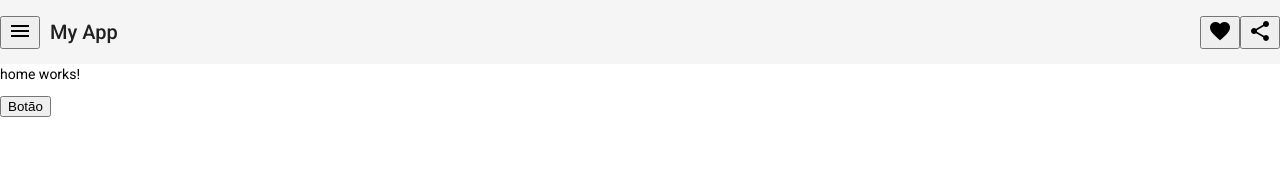
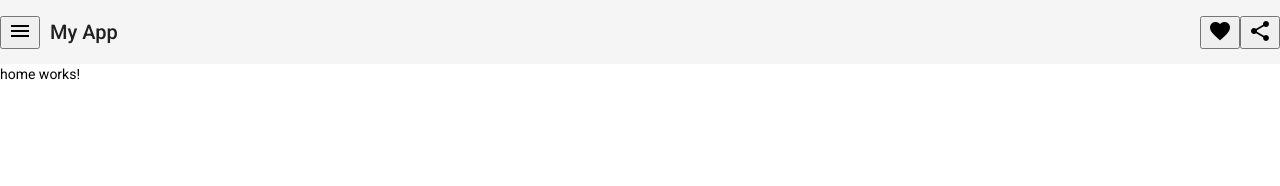
Before and after one commit to erikferreira0403/FakeAPIproducts, an Angular app: page / in a window 1280 px wide. Shown: the top 186 px of the page. Built offline with nearby package versions, Linux system fonts and the light colour scheme.

Commit message:
apagar-button

```diff
--- a/src/app/home/home.component.html
+++ b/src/app/home/home.component.html
@@ -1,3 +1,2 @@
 <p>home works!</p>
-<button (click)="functionMostrar()">Botão</button>
 <h1 *ngIf="mostrar">Anhaaaaaa</h1>
```
